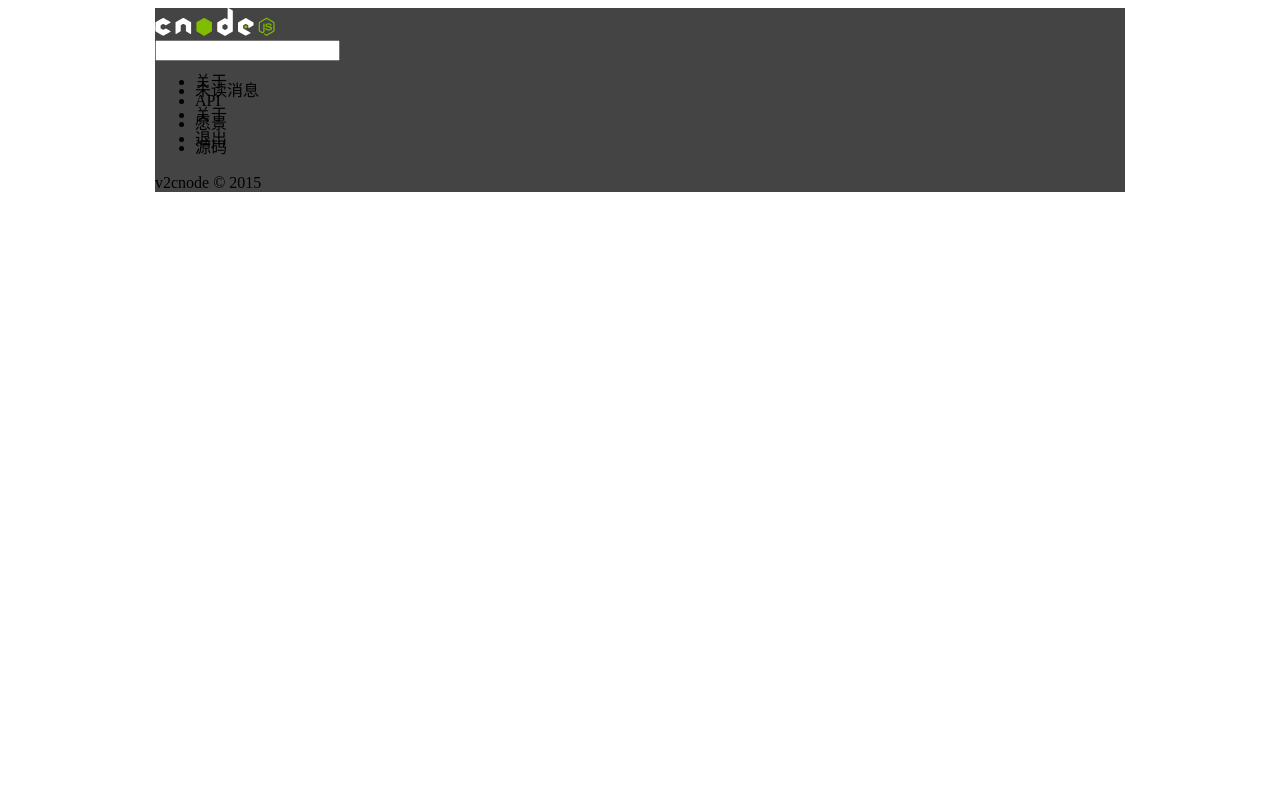
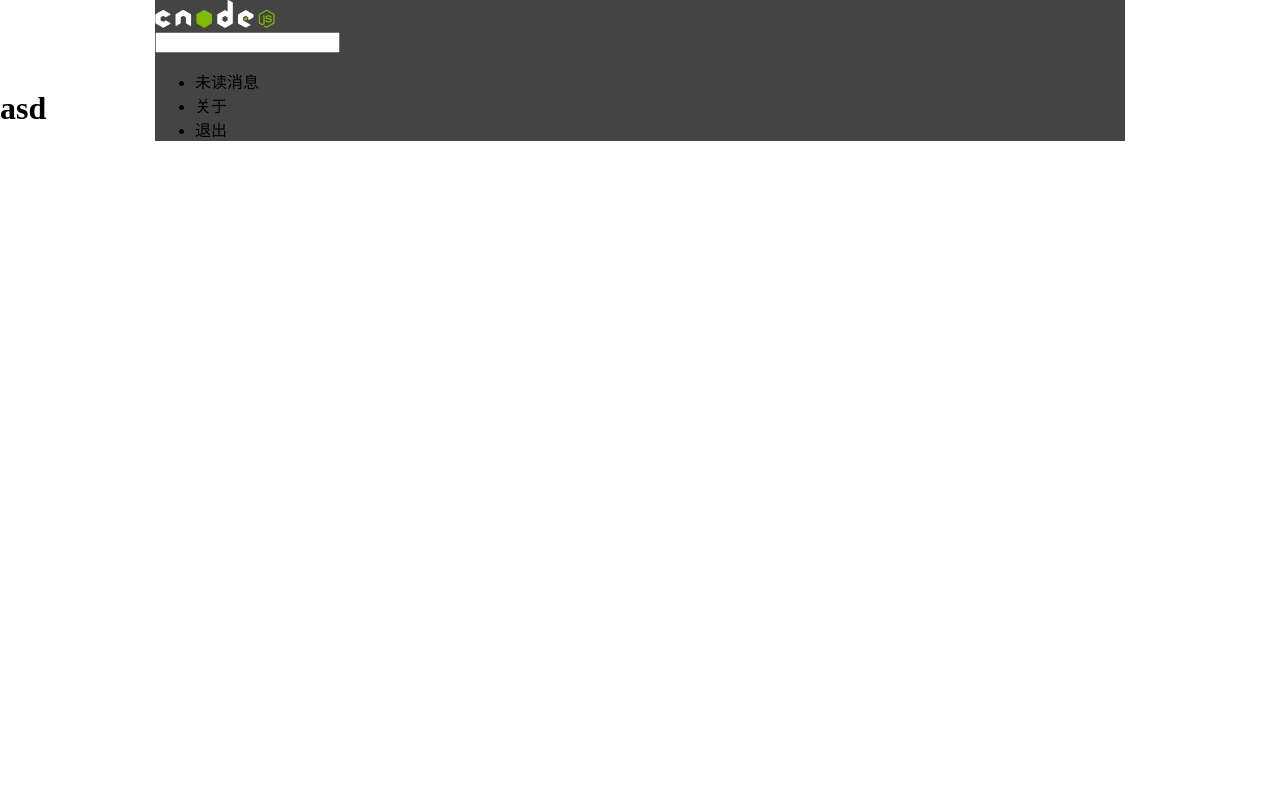
Before and after one commit to uestcxl/v2cnode, a plain HTML site: page index.html in a window 1280 px wide. Shown: the top 800 px of the page. Drawn offline with Linux system fonts and the light colour scheme.

Commit message:
index页面骨架

```diff
--- a/css/main.css
+++ b/css/main.css
@@ -1,25 +1,42 @@
-/** {
+html, body {
+	height: 100%;
 	margin: 0px;
-	height: 0px;
+	padding: 0px;
 }
-*/
+
 header {
-	height: 44px;
-	width: 100%;
+	height: 45px;
+	width: 970px;
+	margin: 0px auto;
+
 }
 
 footer {
-	height: 80px
-	width: 100%
+	height: 80px;
+	width: 970px;
+	margin: 900px auto 0px auto;
 }
 
 .content {
-	width: 970px;
 	margin: 0px auto;
 	background: #444;
+}
+
+.content {
+
 }
 
 #logo img {
 	width: 120px;
 	height: 28px;
 }
+
+.inner {
+	margin: 0px auto;
+}
+
+#wapper {
+	margin: 45px auto;
+	height:
+	background-image: url("../images/shadow_light.png");
+}
--- a/index.html
+++ b/index.html
@@ -25,7 +25,9 @@
 
         <!-- wapper开始 -->
         <div id="wapper">
-
+            <div class="wapper">
+                <h1>asd</h1>
+            </div>
         </div>
         <!-- wapper结束 -->
 
```
Also changed, not shown: images/bg_blended_light.png (added), images/search.png (added), images/shadow_light.png (added).
